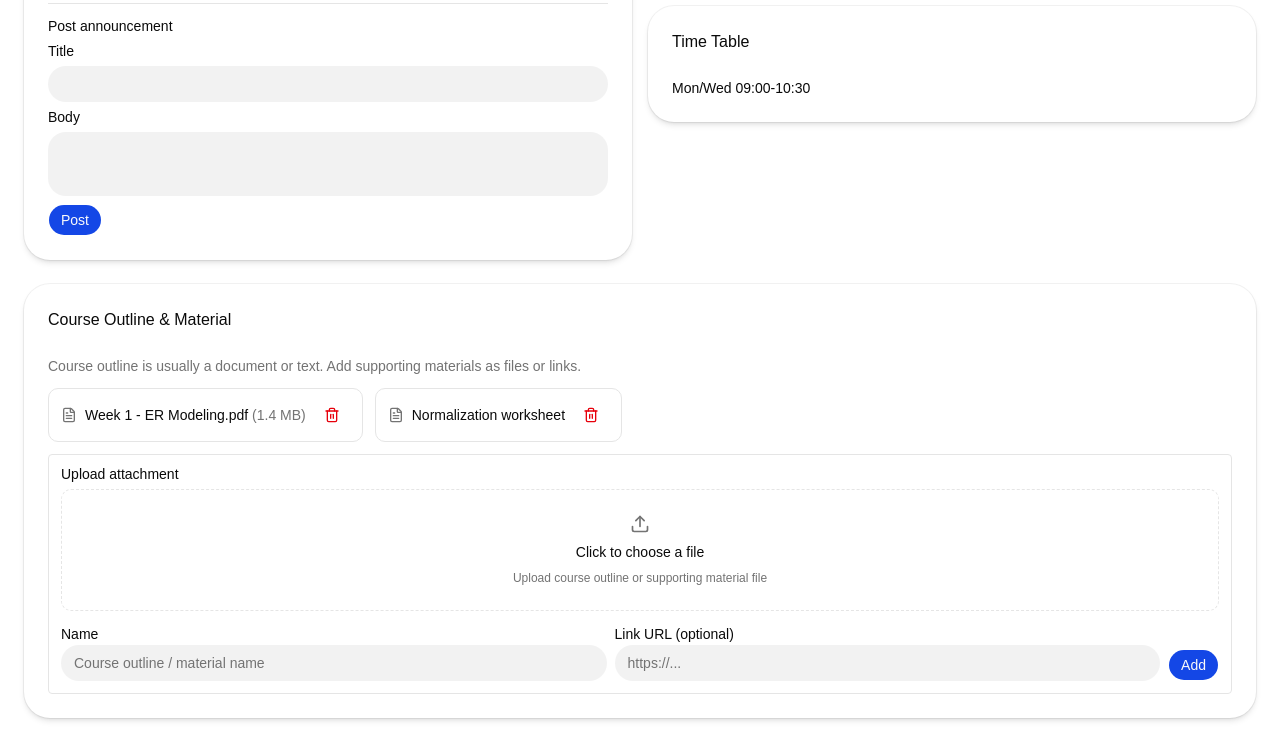
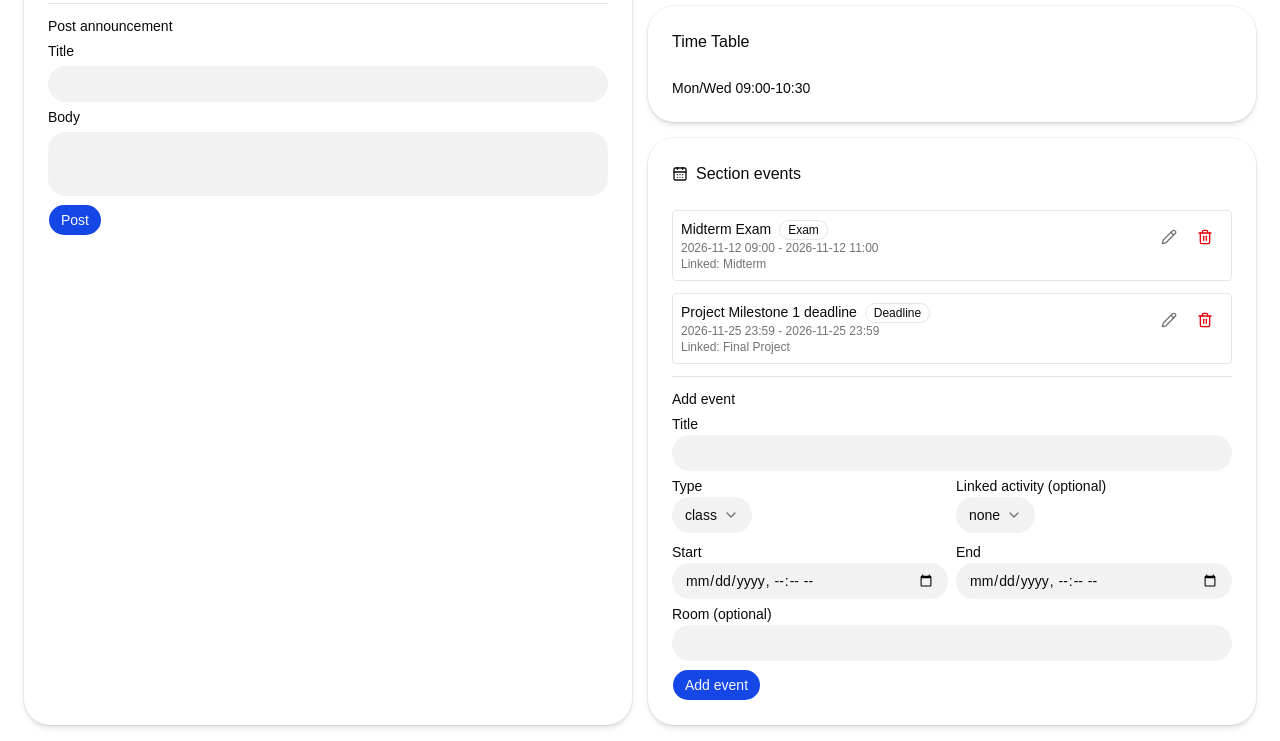
Before and after one commit to ch-arslanahmad/uni-lms, a React (Vite) app in the folder frontend/: page /teacher/classes/4 in a window 1280 px wide. Shown: the part 420-1161 px from the top of the page. Built offline with nearby package versions, Linux system fonts and the light colour scheme.

Commit message:
feat: add teacher section event scheduling and linking

```diff
--- a/frontend/src/pages/teacher/ClassDetail.tsx
+++ b/frontend/src/pages/teacher/ClassDetail.tsx
@@ -1,4 +1,4 @@
-import { AlertCircle, ExternalLink, FileText, HelpCircle, Pencil, Plus, Trash2, Users } from "lucide-react";
+import { AlertCircle, CalendarDays, ExternalLink, FileText, HelpCircle, Pencil, Plus, Trash2, Users } from "lucide-react";
 import { useMemo, useState } from "react";
 import { Link, useOutletContext, useParams, useSearchParams } from "react-router-dom";
 import Breadcrumbs from "../../components/student/Breadcrumbs";
@@ -42,6 +42,7 @@ function ClassDetail() {
   const activities = useMemo(() => ctx.activities.filter((a) => a.sectionId === sid), [ctx.activities, sid]);
   const materials = useMemo(() => ctx.materials.filter((m) => m.sectionId === sid), [ctx.materials, sid]);
   const announcements = useMemo(() => ctx.announcements.filter((a) => a.sectionId === sid), [ctx.announcements, sid]);
+  const events = useMemo(() => ctx.events.filter((e) => e.sectionId === sid).sort((a, b) => a.startAt.localeCompare(b.startAt)), [ctx.events, sid]);
 
   const categories = useMemo(() => ctx.categories.filter((c) => c.sectionId === sid), [ctx.categories, sid]);
   const resultState = ctx.resultStates.find((r) => r.sectionId === sid);
@@ -53,6 +54,8 @@ function ClassDetail() {
   const [act, setAct] = useState({ title: "", kind: "assignment" as TeacherActivity["kind"], category: "Assignments", maxMarks: "100", openAt: "", dueAt: "", instructions: "", reviewPolicy: "after_graded" as "immediate" | "after_close" | "after_graded" | "never", submissionMode: "upload" as "upload" | "physical", documentName: "", physicalRoom: "" });
   const [actErr, setActErr] = useState(""); const [showActForm, setShowActForm] = useState(false);
   const [catName, setCatName] = useState("Assignments"); const [catWeight, setCatWeight] = useState(""); const [catCount, setCatCount] = useState("1"); const [catErr, setCatErr] = useState("");
+  const [evt, setEvt] = useState({ title: "", type: "class" as "class" | "exam" | "deadline" | "other", startAt: "", endAt: "", room: "", linkedActivityId: "" });
+  const [evtErr, setEvtErr] = useState(""); const [editEvtId, setEditEvtId] = useState<string | null>(null);
 
   function suggestTitle(kind: TeacherActivity["kind"], category: string) {
     const sameCat = activities.filter((a) => a.category === category);
@@ -88,6 +91,20 @@ function ClassDetail() {
     const e = err(matName, "Material name is required."); if (e) { setMatErr(e); return; }
     ctx.setMaterials((prev) => [{ id: `tm-${Date.now()}`, sectionId: section!.id, name: matName.trim(), type: matUrl ? "link" : "file", size: matUrl ? undefined : (matSize || "file"), url: matUrl.trim() || undefined, uploadedAt: "2026-09-03" }, ...prev]);
     setMatName(""); setMatUrl(""); setMatSize(""); setMatErr("");
+  }
+  function saveEvent() {
+    const e = err(evt.title, "Title is required.") || err(evt.startAt, "Start is required.") || err(evt.endAt, "End is required.");
+    if (e) { setEvtErr(e); return; }
+    if (evt.endAt < evt.startAt) { setEvtErr("End must be after or equal to start."); return; }
+    if (evt.linkedActivityId && !activities.some((a) => a.id === evt.linkedActivityId)) { setEvtErr("Linked activity must belong to this section."); return; }
+    const norm = (v: string) => v.replace("T", " ");
+    const payload = { title: evt.title.trim(), type: evt.type, startAt: norm(evt.startAt), endAt: norm(evt.endAt), room: evt.room.trim() || undefined, linkedActivityId: evt.linkedActivityId || undefined };
+    if (editEvtId) {
+      ctx.setEvents((prev) => prev.map((x) => x.id === editEvtId ? { ...x, ...payload } : x));
+    } else {
+      ctx.setEvents((prev) => [...prev, { id: `tev-${Date.now()}`, sectionId: section!.id, ...payload }]);
+    }
+    setEvt({ title: "", type: "class", startAt: "", endAt: "", room: "", linkedActivityId: "" }); setEditEvtId(null); setEvtErr("");
   }
   function addActivity() {
     const e = err(act.title, "Title is required.") || err(act.openAt, "Open date is required.") || err(act.dueAt, "Due date is required.")
@@ -252,6 +269,42 @@ function ClassDetail() {
                 <CardHeader><CardTitle>Time Table</CardTitle></CardHeader>
                 <CardContent className="text-sm">{section.schedule}</CardContent>
               </Card>
+              <Card>
+                <CardHeader><CardTitle className="flex items-center gap-2"><CalendarDays className="size-4" /> Section events</CardTitle></CardHeader>
+                <CardContent className="space-y-3">
+                  {events.length === 0 ? <p className="text-sm text-muted-foreground">No events scheduled.</p> : events.map((ev) => {
+                    const linked = activities.find((a) => a.id === ev.linkedActivityId);
+                    return (
+                      <div key={ev.id} className="rounded border p-2 text-sm">
+                        <div className="flex items-start justify-between gap-2">
+                          <div>
+                            <p className="font-medium">{ev.title} <Badge variant="outline" className="ml-1 capitalize">{ev.type}</Badge></p>
+                            <p className="text-xs text-muted-foreground">{ev.startAt} - {ev.endAt}{ev.room ? ` · ${ev.room}` : ""}</p>
+                            {linked && <p className="text-xs text-muted-foreground">Linked: {linked.title}</p>}
+                          </div>
+                          <div className="flex items-center">
+                            <IconBtn title="Edit event" onClick={() => { setEditEvtId(ev.id); setEvt({ title: ev.title, type: ev.type, startAt: ev.startAt.slice(0,16), endAt: ev.endAt.slice(0,16), room: ev.room ?? "", linkedActivityId: ev.linkedActivityId ?? "" }); }}><Pencil className="size-4" /></IconBtn>
+                            <IconBtn title="Delete event" danger onClick={() => ctx.setEvents((prev) => prev.filter((x) => x.id !== ev.id))}><Trash2 className="size-4" /></IconBtn>
+                          </div>
+                        </div>
+                      </div>
+                    );
+                  })}
+                  <div className="space-y-2 border-t pt-3">
+                    <p className="text-sm font-medium">{editEvtId ? "Edit event" : "Add event"}</p>
+                    <div className="space-y-1"><Label>Title</Label><Input value={evt.title} onChange={(e) => setEvt({ ...evt, title: e.target.value })} /></div>
+                    <div className="grid gap-2 sm:grid-cols-2">
+                      <div className="space-y-1"><Label>Type</Label><Select value={evt.type} onValueChange={(v) => v && setEvt({ ...evt, type: v as any })}><SelectTrigger><SelectValue /></SelectTrigger><SelectContent>{["class","exam","deadline","other"].map((t) => <SelectItem key={t} value={t} className="capitalize">{t}</SelectItem>)}</SelectContent></Select></div>
+                      <div className="space-y-1"><Label>Linked activity (optional)</Label><Select value={evt.linkedActivityId || "none"} onValueChange={(v) => setEvt({ ...evt, linkedActivityId: v === "none" ? "" : (v ?? "") })}><SelectTrigger><SelectValue placeholder="None" /></SelectTrigger><SelectContent><SelectItem value="none">None</SelectItem>{activities.map((a) => <SelectItem key={a.id} value={a.id}>{a.title}</SelectItem>)}</SelectContent></Select></div>
+                      <div className="space-y-1"><Label>Start</Label><Input type="datetime-local" value={evt.startAt} onChange={(e) => setEvt({ ...evt, startAt: e.target.value })} /></div>
+                      <div className="space-y-1"><Label>End</Label><Input type="datetime-local" value={evt.endAt} onChange={(e) => setEvt({ ...evt, endAt: e.target.value })} /></div>
+                    </div>
+                    <div className="space-y-1"><Label>Room (optional)</Label><Input value={evt.room} onChange={(e) => setEvt({ ...evt, room: e.target.value })} /></div>
+                    {evtErr && <p className="text-xs text-red-600">{evtErr}</p>}
+                    <div className="flex gap-2"><Button size="sm" onClick={saveEvent}>{editEvtId ? "Save" : "Add event"}</Button>{editEvtId && <Button size="sm" variant="ghost" onClick={() => { setEditEvtId(null); setEvt({ title: "", type: "class", startAt: "", endAt: "", room: "", linkedActivityId: "" }); setEvtErr(""); }}>Cancel</Button>}</div>
+                  </div>
+                </CardContent>
+              </Card>
             </div>
           </div>
 
--- a/frontend/src/pages/teacher/TeacherTimetable.tsx
+++ b/frontend/src/pages/teacher/TeacherTimetable.tsx
@@ -1,17 +1,26 @@
+import { useOutletContext } from "react-router-dom";
 import { Card, CardContent, CardHeader, CardTitle } from "../../components/ui/card";
+import { Badge } from "../../components/ui/badge";
 import { Table, TableBody, TableCell, TableHead, TableHeader, TableRow } from "../../components/ui/table";
 import Breadcrumbs from "../../components/student/Breadcrumbs";
+import type { TeacherContext } from "../../components/teacher/TeacherLayout";
 import { teacherSections } from "../../mock/teacher";
 
 const DAYS = ["Monday", "Tuesday", "Wednesday", "Thursday", "Friday"];
 
+function dayName(dateStr: string) {
+  const d = new Date(dateStr.replace(" ", "T"));
+  return isNaN(d.getTime()) ? "" : d.toLocaleDateString("en-US", { weekday: "long" });
+}
+
 function TeacherTimetable() {
+  const { events, activities } = useOutletContext<TeacherContext>();
   return (
     <div className="mx-auto max-w-7xl space-y-6 px-4 py-8 sm:px-6">
       <Breadcrumbs items={[{ label: "Timetable" }]} />
       <div>
         <h1 className="text-2xl font-bold">Timetable</h1>
-        <p className="text-sm text-muted-foreground">Read-only view of your assigned class schedule.</p>
+        <p className="text-sm text-muted-foreground">Assigned class schedule and section events.</p>
       </div>
       <Card>
         <CardHeader><CardTitle className="text-base">Weekly schedule</CardTitle></CardHeader>
@@ -22,16 +31,29 @@ function TeacherTimetable() {
               <TableRow className="align-top hover:bg-transparent">
                 {DAYS.map((day) => {
                   const slots = teacherSections.filter((s) => s.schedule.toLowerCase().includes(day.slice(0, 3).toLowerCase()));
+                  const dayEvents = events.filter((e) => teacherSections.some((s) => s.id === e.sectionId) && dayName(e.startAt) === day);
                   return (
                     <TableCell key={day} className="align-top">
-                      <div className="space-y-2 min-w-32">
-                        {slots.length === 0 ? <span className="text-xs text-muted-foreground">-</span> : slots.map((s) => (
+                      <div className="space-y-2 min-w-36">
+                        {slots.map((s) => (
                           <div key={`${day}-${s.id}`} className="rounded-md border bg-blue-50 p-2">
                             <p className="font-medium text-blue-700">{s.section.subjectCode} - {s.section.code}</p>
                             <p className="text-xs text-muted-foreground">{s.schedule}</p>
                             <p className="text-xs text-muted-foreground">{s.section.programCode}</p>
                           </div>
                         ))}
+                        {dayEvents.map((ev) => {
+                          const linked = activities.find((a) => a.id === ev.linkedActivityId);
+                          const sec = teacherSections.find((s) => s.id === ev.sectionId);
+                          return (
+                            <div key={ev.id} className="rounded-md border bg-amber-50 p-2">
+                              <p className="font-medium text-amber-800 flex items-center gap-1">{ev.title} <Badge variant="outline" className="capitalize">{ev.type}</Badge></p>
+                              <p className="text-xs text-muted-foreground">{sec ? `${sec.section.subjectCode}-${sec.section.code} · ` : ""}{ev.startAt}{ev.room ? ` · ${ev.room}` : ""}</p>
+                              {linked && <p className="text-xs text-muted-foreground">Linked: {linked.title}</p>}
+                            </div>
+                          );
+                        })}
+                        {slots.length === 0 && dayEvents.length === 0 && <span className="text-xs text-muted-foreground">-</span>}
                       </div>
                     </TableCell>
                   );
```
